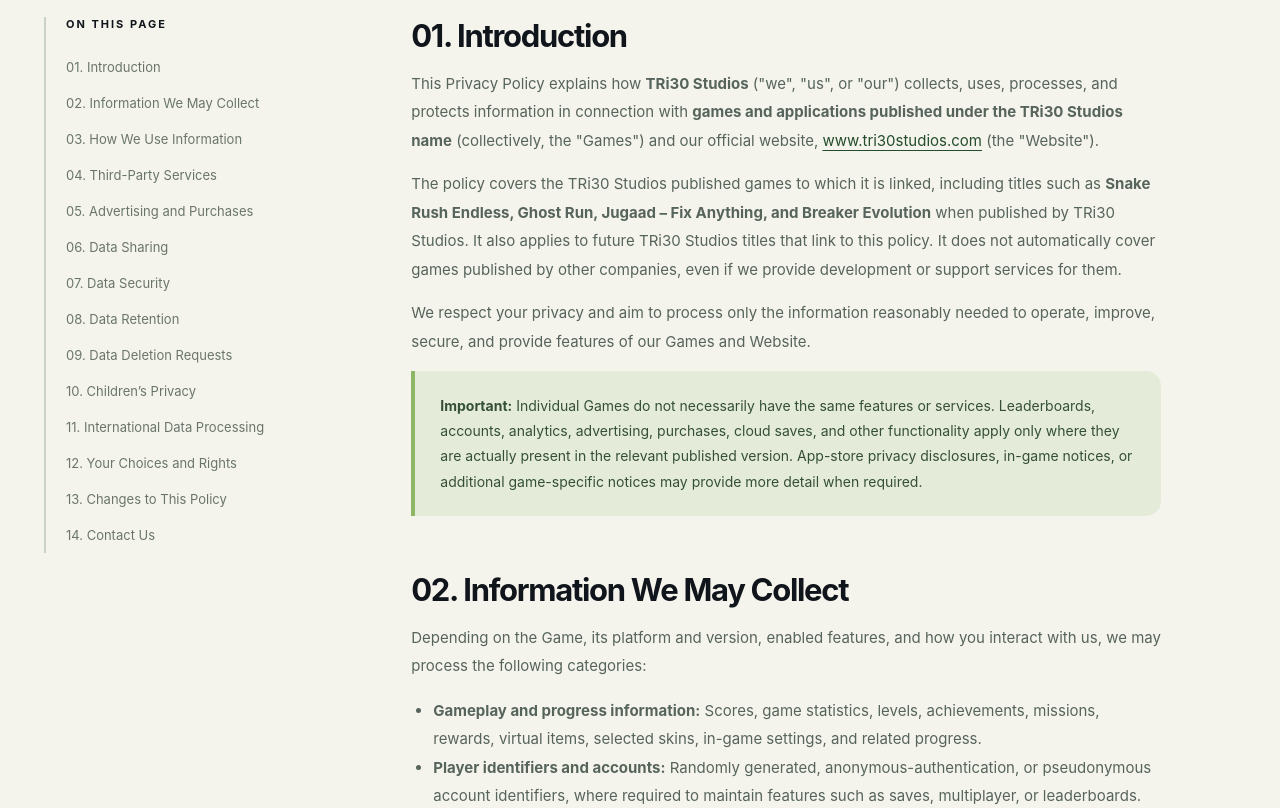
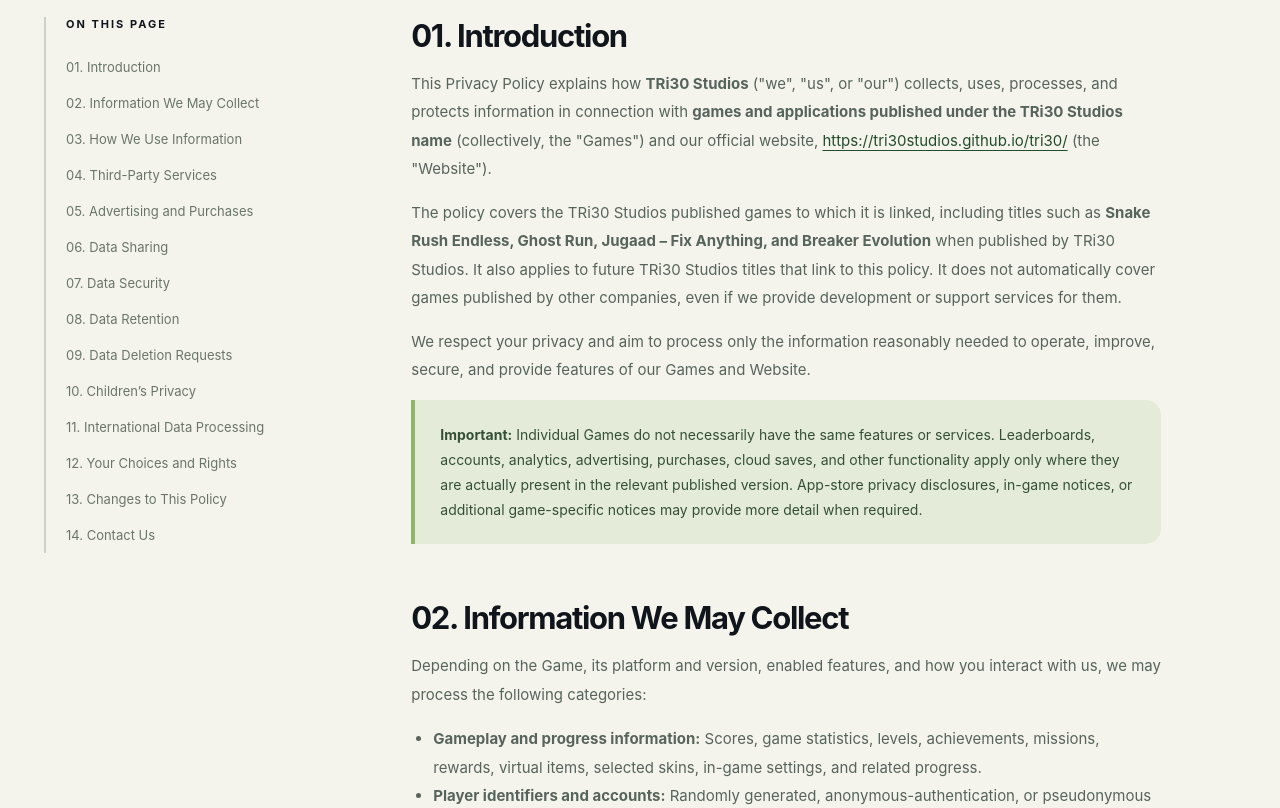
Before and after one commit to tri30studios/tri30, a plain HTML site: page privacy.html in a window 1280 px wide. Shown: the part 780-1588 px from the top of the page. Drawn offline with Linux system fonts and the light colour scheme.

Commit message:
Update privacy.html

```diff
--- a/privacy.html
+++ b/privacy.html
@@ -10,9 +10,9 @@
 <meta content="TRi30 Studios" property="og:site_name"/>
 <meta content="Privacy Policy | TRi30 Studios" property="og:title"/>
 <meta content="How TRi30 Studios handles information across our published games and studio website." property="og:description"/>
-<meta content="https://www.tri30studios.com/privacy.html" property="og:url"/>
-<meta content="https://www.tri30studios.com/assets/social-preview.png" property="og:image"/>
-<link href="https://www.tri30studios.com/privacy.html" rel="canonical"/>
+<meta content="https://tri30studios.github.io/tri30/privacy.html" property="og:url"/>
+<meta content="https://tri30studios.github.io/tri30/assets/social-preview.png" property="og:image"/>
+<link href="https://tri30studios.github.io/tri30/privacy.html" rel="canonical"/>
 <link href="assets/favicon.ico" rel="icon" sizes="any"/>
 <link href="assets/favicon-192.png" rel="icon" type="image/png"/>
 <link href="css/styles.css" rel="stylesheet"/>
@@ -39,7 +39,7 @@
 <aside aria-label="Privacy policy contents" class="legal-sidebar"><strong>ON THIS PAGE</strong><a href="#introduction">01. Introduction</a><a href="#information">02. Information We May Collect</a><a href="#uses">03. How We Use Information</a><a href="#third-parties">04. Third-Party Services</a><a href="#advertising">05. Advertising and Purchases</a><a href="#sharing">06. Data Sharing</a><a href="#security">07. Data Security</a><a href="#retention">08. Data Retention</a><a href="#deletion">09. Data Deletion Requests</a><a href="#children">10. Children’s Privacy</a><a href="#international">11. International Data Processing</a><a href="#choices">12. Your Choices and Rights</a><a href="#changes">13. Changes to This Policy</a><a href="#contact-privacy">14. Contact Us</a></aside>
 <div class="legal-article">
 <h2 id="introduction">01. Introduction</h2>
-<p>This Privacy Policy explains how <strong>TRi30 Studios</strong> ("we", "us", or "our") collects, uses, processes, and protects information in connection with <strong>games and applications published under the TRi30 Studios name</strong> (collectively, the "Games") and our official website, <a href="https://www.tri30studios.com/">www.tri30studios.com</a> (the "Website").</p>
+<p>This Privacy Policy explains how <strong>TRi30 Studios</strong> ("we", "us", or "our") collects, uses, processes, and protects information in connection with <strong>games and applications published under the TRi30 Studios name</strong> (collectively, the "Games") and our official website, <a href="https://tri30studios.github.io/tri30/">https://tri30studios.github.io/tri30/</a> (the "Website").</p>
 <p>The policy covers the TRi30 Studios published games to which it is linked, including titles such as <strong>Snake Rush Endless, Ghost Run, Jugaad – Fix Anything, and Breaker Evolution</strong> when published by TRi30 Studios. It also applies to future TRi30 Studios titles that link to this policy. It does not automatically cover games published by other companies, even if we provide development or support services for them.</p>
 <p>We respect your privacy and aim to process only the information reasonably needed to operate, improve, secure, and provide features of our Games and Website.</p>
 <div class="legal-note"><strong>Important:</strong> Individual Games do not necessarily have the same features or services. Leaderboards, accounts, analytics, advertising, purchases, cloud saves, and other functionality apply only where they are actually present in the relevant published version. App-store privacy disclosures, in-game notices, or additional game-specific notices may provide more detail when required.</div>
@@ -101,7 +101,7 @@
 </div>
 </div></section>
 </main>
-<footer class="site-footer"><div class="container"><div class="footer-main"><div class="footer-about"><a aria-label="TRi30 Studios homepage" class="brand brand-footer" href="index.html"><img class="brand-logo" alt="TRi30 Gaming Studio" height="163" width="457" src="assets/tri30-official-logo.png"/></a><p>The Passion Become Reality with Dedication<br/>Games made with purpose. Players at the heart.</p></div><div class="footer-nav-column"><strong>EXPLORE</strong><a href="index.html#services">Expertise</a><a href="index.html#games">Our Games</a><a href="index.html#approach">Our Process</a><a href="index.html#studio">Studio</a></div><div class="footer-nav-column"><strong>GET IN TOUCH</strong><a href="mailto:hello@tri30studios.com">Email us</a><a href="index.html#contact">Start a project</a><a href="privacy.html">Privacy Policy</a></div></div><div class="footer-bottom"><span>© <span data-year="">2026</span> TRi30 Studios. All rights reserved.</span><span>www.tri30studios.com</span><a class="back-to-top" href="#top">Back to top ↑</a></div></div></footer>
+<footer class="site-footer"><div class="container"><div class="footer-main"><div class="footer-about"><a aria-label="TRi30 Studios homepage" class="brand brand-footer" href="index.html"><img class="brand-logo" alt="TRi30 Gaming Studio" height="163" width="457" src="assets/tri30-official-logo.png"/></a><p>The Passion Become Reality with Dedication<br/>Games made with purpose. Players at the heart.</p></div><div class="footer-nav-column"><strong>EXPLORE</strong><a href="index.html#services">Expertise</a><a href="index.html#games">Our Games</a><a href="index.html#approach">Our Process</a><a href="index.html#studio">Studio</a></div><div class="footer-nav-column"><strong>GET IN TOUCH</strong><a href="mailto:hello@tri30studios.com">Email us</a><a href="index.html#contact">Start a project</a><a href="privacy.html">Privacy Policy</a></div></div><div class="footer-bottom"><span>© <span data-year="">2026</span> TRi30 Studios. All rights reserved.</span><span>https://tri30studios.github.io/tri30/</span><a class="back-to-top" href="#top">Back to top ↑</a></div></div></footer>
 <div aria-live="polite" class="toast" id="toast" role="status"></div>
 </body>
 </html>
```
